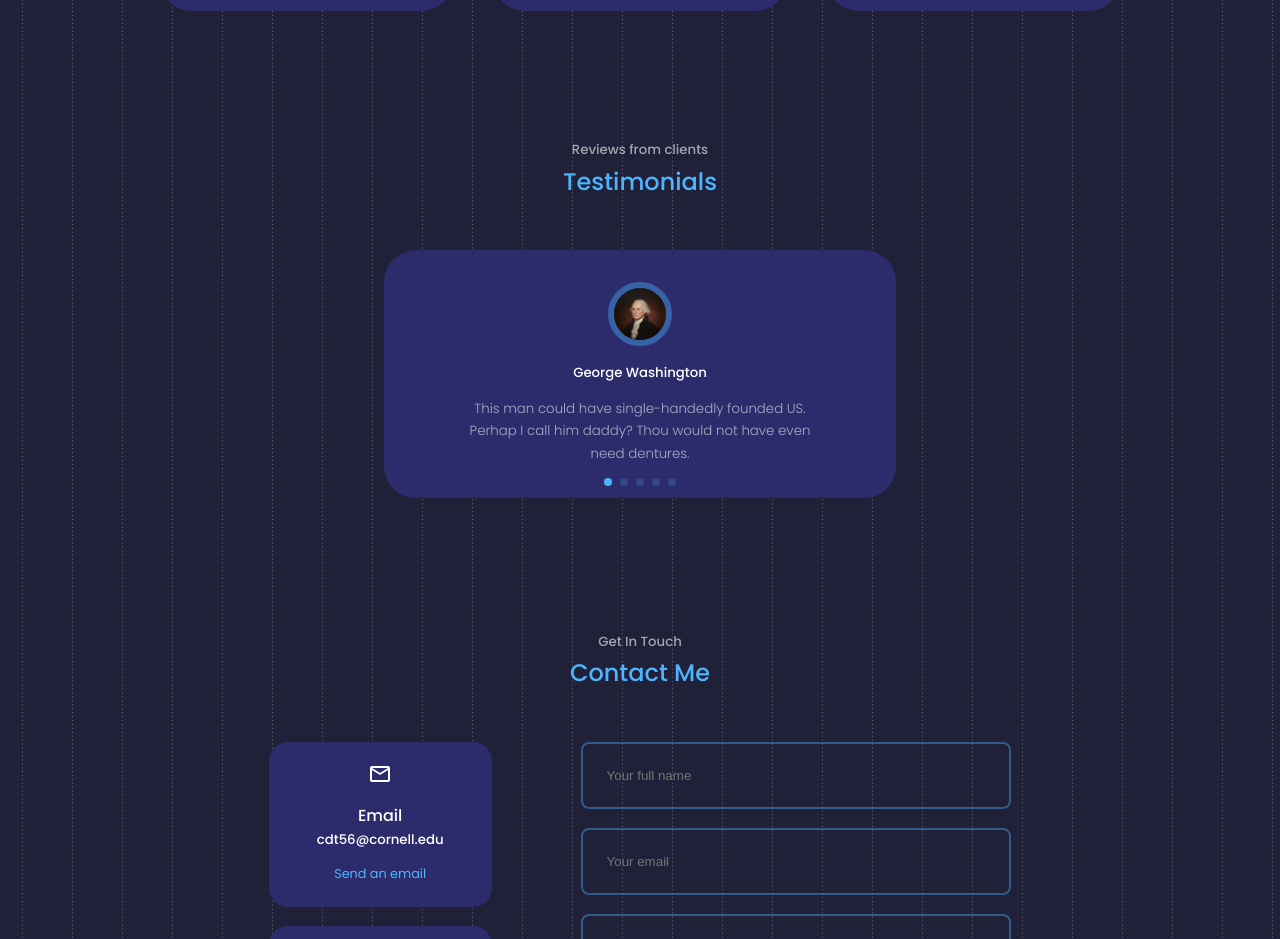
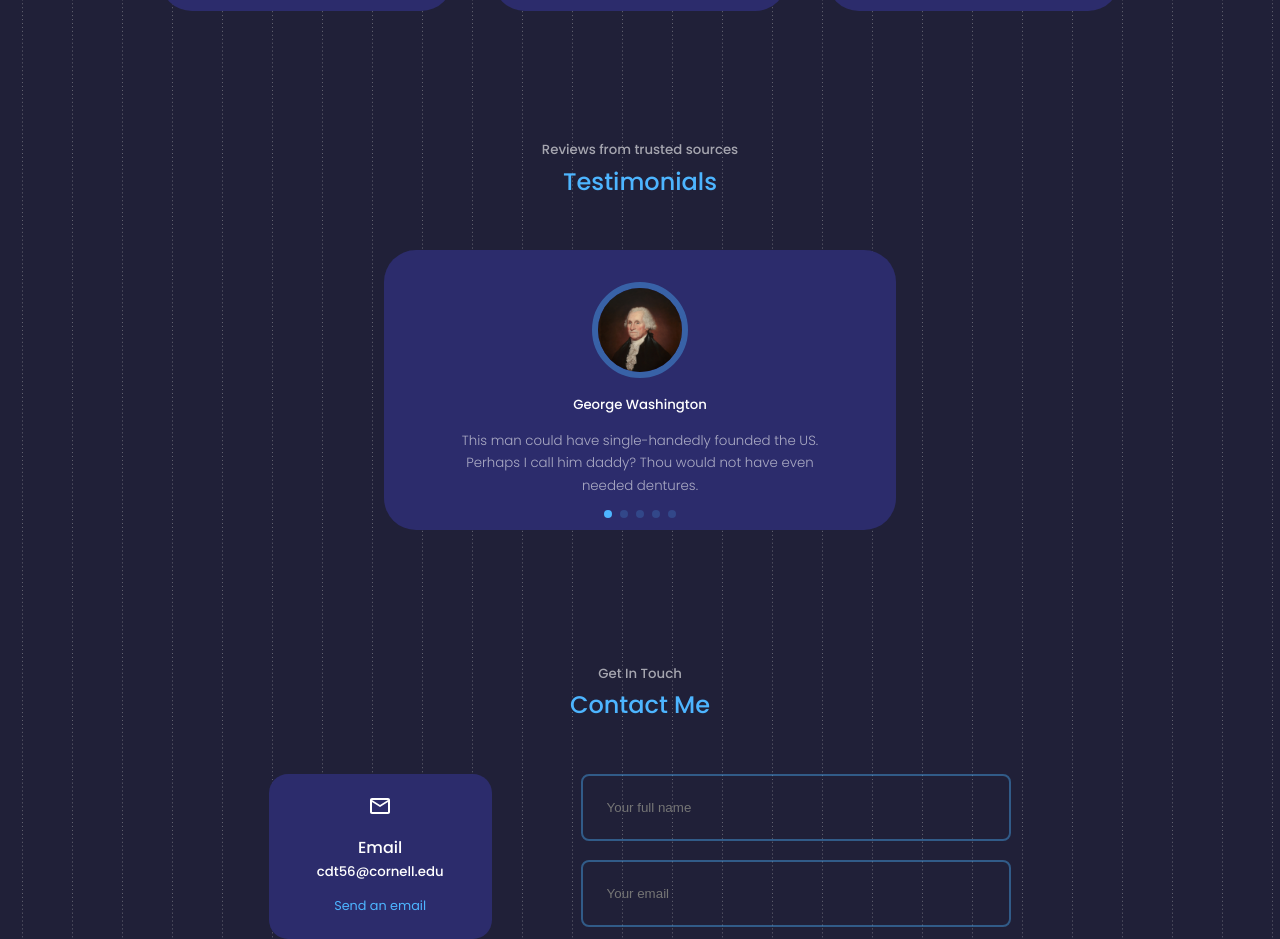
Before and after one commit to ctestwuide/Chase-Portfolio, a React (Create React App) app in the folder my-app/: page / in a window 1280 px wide. Shown: the part 4220-5159 px from the top of the page. Built offline with nearby package versions, Linux system fonts and the light colour scheme.

Commit message:
testimonials updates

```diff
--- a/my-app/src/components/testimonials/Testimonials.jsx
+++ b/my-app/src/components/testimonials/Testimonials.jsx
@@ -2,6 +2,9 @@ import React from 'react'
 import './testimonials.css'
 import George from '../../assets/george.jpg'
 import Jeff from '../../assets/Jeff.jpg'
+import Kim from '../../assets/kim.jpeg'
+import Obama from '../../assets/obama.jpeg'
+import Warren from '../../assets/warren.jpeg'
 
 // Import Swiper React components
 import { Swiper, SwiperSlide } from 'swiper/react';
@@ -20,36 +23,34 @@ const data = [
     key: 1,
     avatar: George,
     name: 'George Washington',
-    review: 'This man could have single-handedly founded US. Perhap I call him daddy?\
-    Thou would not have even need dentures.'
+    review: 'This man could have single-handedly founded the US. Perhaps I call him daddy?\
+    Thou would not have even needed dentures.'
   },
   {
     key: 2,
     avatar: Jeff,
-    name: 'George Washington',
-    review: 'the baddest baddie around. fucking amazing chap that could definite\
-    baddie around.'
+    name: 'Jeff Bezos',
+    review: 'Amazon is AFRAID of this man. My knees literally shake.\
+    I fear for my company\'s future if I can\'t get Chase to work for me.'
   },
   {
     key: 3,
-    avatar: George,
-    name: 'George Washington',
-    review: 'the baddest baddie around. fucking amazing chap that could definite\
-    baddie around.'
+    avatar: Warren,
+    name: 'Warren Buffett',
+    review: 'Chase is an excellent investment.\
+    I plan to hold a long position for the long-term. I know that it\'s the smart thing to do.'
   },
   {
     key: 4,
-    avatar: George,
-    name: 'George Washington',
-    review: 'the baddest baddie around. fucking amazing chap that could definite\
-    baddie around.'
+    avatar: Obama,
+    name: 'Barack Obama',
+    review: 'I have no clue who Chase is. Stop asking for a quote about him. Please leave me alone. I must go be with my wife, Michelle.'
   },
   {
     key: 5,
-    avatar: George,
-    name: 'George Washington',
-    review: 'the baddest baddie around. fucking amazing chap that could definite\
-    baddie around.'
+    avatar: Kim,
+    name: 'Kim Jong Un',
+    review: '누군가 체이스에게 일자리를 주지 않는다면 나는 미국에 핵폭탄을 터뜨릴 것입니다. 난 진지해. 내가 죽음을 속였을 때 나를 깨운 사람은 체이스였습니다.'
   }
 ]
 
@@ -57,7 +58,7 @@ const data = [
 const Testimonials = () => {
   return (
     <section id="testimonials">
-      <h5>Reviews from clients</h5>
+      <h5>Reviews from trusted sources</h5>
       <h2>Testimonials</h2>
 
       <Swiper modules={[Pagination, Navigation]} className="container testimonials__container"
@@ -65,7 +66,7 @@ const Testimonials = () => {
         {
           data.map(({key, avatar, name, review}) => {
             return (
-              <SwiperSlide key={key} className="testimonial">
+              <SwiperSlide autoHeight={false} key={key} className="testimonial">
               <div className="client__avatar">
                 <img src={avatar} alt={name} />
               </div>
--- a/my-app/src/components/testimonials/testimonials.css
+++ b/my-app/src/components/testimonials/testimonials.css
@@ -4,7 +4,7 @@
 }
 
 .client__avatar {
-    width: 4rem;
+    width: 6rem;
     aspect-ratio: 1/1;
     overflow: hidden;
     border-radius: 50%;
@@ -18,6 +18,10 @@
     padding: 2rem;
     border-radius: 2rem;
     user-select: none;
+    display: flex;
+    flex-direction: column;
+    justify-content: center;
+    align-items: center;
 }
 
 .client__review {
@@ -25,8 +29,27 @@
     font-weight: 300;
     display: block;
     width: 80%;
+    max-height: 60%; /* This ensures the text won't exceed a certain height */
+    overflow-y: auto; /* This makes the review scrollable if it exceeds the max-height */
     margin: 0.8rem auto 0;
 }
+
+/* .testimonial {
+    background: var(--color-bg-variant);
+    text-align: center;
+    padding: 2rem;
+    border-radius: 2rem;
+    user-select: none;
+}
+
+.client__review {
+    color: var(--color-light);
+    font-weight: 300;
+    display: block;
+    width: 80%;
+    height: 100%;
+    margin: 0.8rem auto 0;
+} */
 
 .swiper-pagination-clickable .swiper-pagination-bullet {
     background: var(--color-primary);
```
